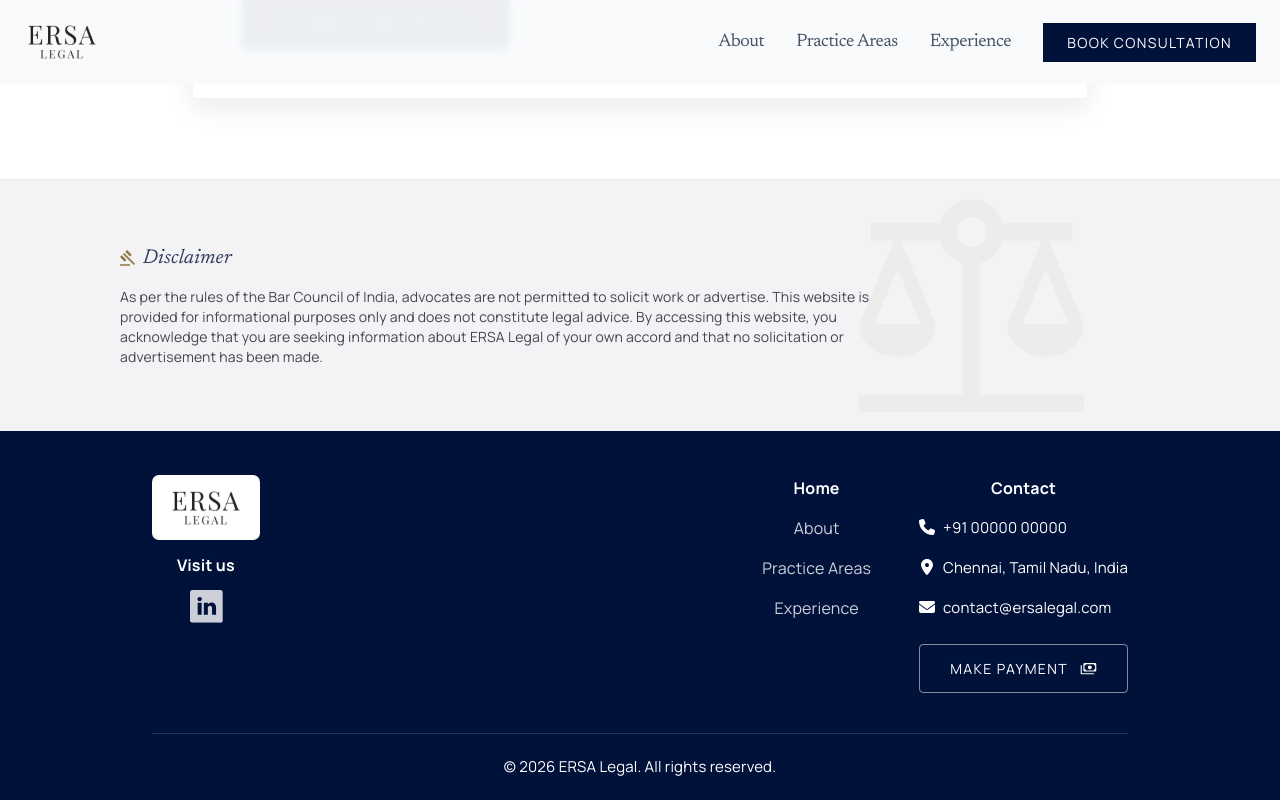
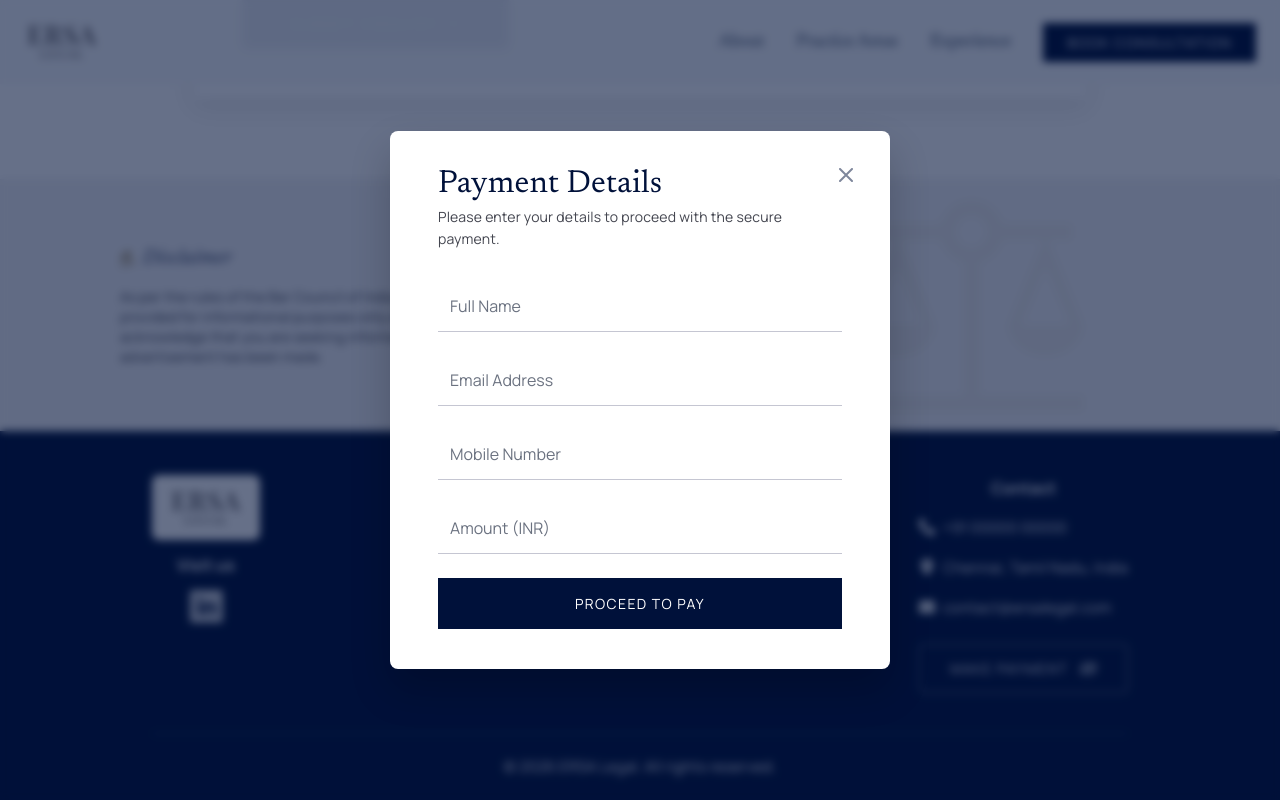
Before and after one commit to karthi-100/L-port, a React (Vite) app in the folder frontend/: page / in a window 1280 px wide. Both pictures are taken after a click on the button "MAKE PAYMENT". Shown: the part 4305-5105 px from the top of the page. Built offline with nearby package versions, Linux system fonts and the light colour scheme.

Commit message:
fix: frontend

```diff
--- a/frontend/index.html
+++ b/frontend/index.html
@@ -13,14 +13,14 @@
     <link rel=\"preconnect\" href=\"https://fonts.gstatic.com\" crossorigin />
         <!-- Open Graph Meta Tags for Social Media -->
     <meta property="og:type" content="website" />
-    <meta property="og:title" content="ERSA Legal - Boutique Legal Practice in Chennai" />
+    <meta property="og:title" content="ERSA Legal - Legal Practice in Chennai" />
     <meta property="og:description" content="Expert legal services in dispute resolution, corporate advisory, international law, customs & taxation, intellectual property, real estate, and healthcare compliance." />
     <meta property="og:url" content="https://ersalegal.com" />
     <meta property="og:site_name" content="ERSA Legal" />
 
     <!-- Twitter Card Meta Tags -->
     <meta name="twitter:card" content="summary_large_image" />
-    <meta name="twitter:title" content="ERSA Legal - Boutique Legal Practice in Chennai" />
+    <meta name="twitter:title" content="ERSA Legal - Legal Practice in Chennai" />
     <meta name="twitter:description" content="Expert legal services in dispute resolution, corporate advisory, international law, and more." />
 
     <!-- Additional SEO -->
@@ -28,7 +28,7 @@
     <meta name="revisit-after" content="7 days" />
     <meta http-equiv="X-UA-Compatible" content="IE=edge" />
 
-    <title>ERSA Legal - Boutique Legal Practice in Chennai | Expert Legal Services</title>
+    <title>ERSA Legal - Legal Practice in Chennai | Expert Legal Services</title>
   </head>
   <body>
     <div id="root"></div>
--- a/frontend/src/components/ERSALegalClaude.tsx
+++ b/frontend/src/components/ERSALegalClaude.tsx
@@ -20,6 +20,7 @@ import IconDisclaimer from "../assets/icon-disclaimer-icon.svg";
 import IconMakePayment from "../assets/icon-make-payment.svg";
 import IconArrowDown from "../assets/icon-arrow-down.svg";
 import { ExpertiseModal, type ExpertiseDetails } from "./ExpertiseModal";
+import { PaymentModal } from "./PaymentModal";
 import LawLibrary from "../assets/law-library.png"
 import AboutImage from "../assets/about-image.jpeg"
 
@@ -845,7 +846,10 @@ DisclaimerSection.displayName = "DisclaimerSection";
 
 
 // ─── Footer ───────────────────────────────────────────────────────────────────
-const Footer: React.FC = memo(() => {
+interface FooterProps {
+  onOpenPayment: () => void;
+}
+const Footer: React.FC<FooterProps> = memo(({ onOpenPayment }) => {
   const [ref, visible] = useIntersectionObserver();
   return (
     <footer ref={ref} className={`ersa-footer scroll-animate ${visible ? "visible" : ""}`}>
@@ -907,7 +911,7 @@ const Footer: React.FC = memo(() => {
             onMouseLeave={(e) => {
               e.currentTarget.style.background = "transparent";
               e.currentTarget.style.borderColor = "rgba(255,255,255,0.5)";
-            }} onClick={() => alert('Payment portal coming soon.')}>
+            }} onClick={onOpenPayment}>
             Make Payment <img src={imgArrowPayment} alt="" loading="lazy" style={{ width: 17, height: 12 }} />
           </button>
         </div>
@@ -924,6 +928,8 @@ Footer.displayName = "Footer";
 
 // ─── Root ─────────────────────────────────────────────────────────────────────
 const ERSALegalClaude: React.FC = () => {
+  const [isPaymentModalOpen, setIsPaymentModalOpen] = useState(false);
+
   return (
     <div style={{ width: "100%" }}>
       <style>{GLOBAL_CSS}</style>
@@ -934,8 +940,9 @@ const ERSALegalClaude: React.FC = () => {
         <AboutSection />
         <ContactSection />
         <DisclaimerSection />
-        <Footer />
+        <Footer onOpenPayment={() => setIsPaymentModalOpen(true)} />
       </div>
+      <PaymentModal isOpen={isPaymentModalOpen} onClose={() => setIsPaymentModalOpen(false)} />
     </div>
   );
 };
--- /dev/null
+++ b/frontend/src/components/PaymentModal.tsx
@@ -0,0 +1,193 @@
+import React, { useEffect, useState } from "react";
+
+interface PaymentModalProps {
+  isOpen: boolean;
+  onClose: () => void;
+}
+
+export const PaymentModal: React.FC<PaymentModalProps> = ({ isOpen, onClose }) => {
+  const [show, setShow] = useState(false);
+  const [amount, setAmount] = useState("");
+  const [name, setName] = useState("");
+  const [email, setEmail] = useState("");
+  const [phone, setPhone] = useState("");
+  const [loading, setLoading] = useState(false);
+
+  useEffect(() => {
+    if (isOpen) {
+      setShow(true);
+      document.body.style.overflow = 'hidden';
+      // Dynamically load Razorpay script
+      const script = document.createElement('script');
+      script.src = 'https://checkout.razorpay.com/v1/checkout.js';
+      script.async = true;
+      document.body.appendChild(script);
+    } else {
+      setShow(false);
+      document.body.style.overflow = '';
+      setAmount("");
+      setName("");
+      setEmail("");
+      setPhone("");
+    }
+    return () => { document.body.style.overflow = ''; };
+  }, [isOpen]);
+
+  if (!isOpen && !show) return null;
+
+  const handlePayment = async () => {
+    if (!amount || !name || !email || !phone) {
+      alert("Please fill in all details");
+      return;
+    }
+
+    setLoading(true);
+    try {
+      const backendUrl = import.meta.env.VITE_BACKEND_URL || "http://localhost:8000";
+
+      // 1. Create order on backend
+      // Amount is in rupees, backend expects paisa
+      const orderRes = await fetch(`${backendUrl}/payment/create-order`, {
+        method: "POST",
+        headers: { "Content-Type": "application/json" },
+        body: JSON.stringify({
+          amount: parseInt(amount, 10) * 100,
+          currency: "INR",
+          customer_name: name,
+          customer_email: email,
+          customer_phone: phone,
+          description: "Professional Fee Settlement"
+        })
+      });
+
+      if (!orderRes.ok) throw new Error("Failed to create order");
+      const orderData = await orderRes.json();
+
+      // 2. Open Razorpay checkout
+      const options = {
+        key: import.meta.env.VITE_RAZORPAY_KEY_ID || "rzp_test_SeBI70mR1TKIHZ",
+        amount: orderData.amount,
+        currency: orderData.currency,
+        name: "ERSA Legal",
+        description: "Professional Fee Settlement",
+        order_id: orderData.order_id,
+        handler: async function (response: any) {
+          // 3. Verify payment on backend
+          try {
+            const verifyRes = await fetch(`${backendUrl}/payment/verify`, {
+              method: "POST",
+              headers: { "Content-Type": "application/json" },
+              body: JSON.stringify({
+                razorpay_order_id: response.razorpay_order_id,
+                razorpay_payment_id: response.razorpay_payment_id,
+                razorpay_signature: response.razorpay_signature
+              })
+            });
+            const verifyData = await verifyRes.json();
+            if (verifyRes.ok && verifyData.status === "success") {
+              alert("Payment successful!");
+              onClose();
+            } else {
+              alert("Payment verification failed. Please contact support.");
+            }
+          } catch (e) {
+            alert("Error verifying payment");
+          }
+        },
+        prefill: {
+          name: name,
+          email: email,
+          contact: phone
+        },
+        theme: {
+          color: "#00113a"
+        }
+      };
+
+      const rzp1 = new (window as any).Razorpay(options);
+      rzp1.on('payment.failed', function (response: any){
+        alert("Payment Failed: " + response.error.description);
+      });
+      rzp1.open();
+
+    } catch (err) {
+      console.error(err);
+      alert("Failed to initialize payment");
+    } finally {
+      setLoading(false);
+    }
+  };
+
+  const inputStyle: React.CSSProperties = {
+    width: "100%", borderBottom: "1px solid #c5c6d2",
+    borderTop: "none", borderLeft: "none", borderRight: "none",
+    padding: "13px 12px 14px", fontFamily: "'Manrope', sans-serif",
+    fontSize: 16, color: "#1a1a2e", background: "transparent", outline: "none",
+    marginBottom: "24px"
+  };
+
+  return (
+    <div style={{
+      position: 'fixed', inset: 0, zIndex: 1000,
+      display: 'flex', alignItems: 'center', justifyContent: 'center',
+      padding: '24px', opacity: show ? 1 : 0, transition: 'opacity 0.3s ease',
+      pointerEvents: show ? 'auto' : 'none'
+    }}>
+      <div
+        style={{ position: 'absolute', inset: 0, background: 'rgba(0,17,58,0.6)', backdropFilter: 'blur(4px)' }}
+        onClick={onClose}
+      />
+
+      <div style={{
+        position: 'relative', background: '#fff', width: '100%', maxWidth: '500px',
+        maxHeight: '90vh', overflowY: 'auto', borderRadius: '8px',
+        boxShadow: '0 20px 40px rgba(0,0,0,0.2)', padding: '40px 48px',
+        transform: show ? 'translateY(0)' : 'translateY(20px)',
+        transition: 'transform 0.4s cubic-bezier(0.25, 0.8, 0.25, 1)',
+        textAlign: 'left'
+      }}>
+        <button onClick={onClose} style={{
+          position: 'absolute', top: '24px', right: '24px', background: 'none', border: 'none',
+          cursor: 'pointer', padding: '8px', opacity: 0.5, transition: 'opacity 0.2s', display: 'flex'
+        }} onMouseEnter={(e) => e.currentTarget.style.opacity = '1'} onMouseLeave={(e) => e.currentTarget.style.opacity = '0.5'}>
+          <svg width="24" height="24" viewBox="0 0 24 24" fill="none" stroke="#00113a" strokeWidth="2">
+            <path d="M18 6L6 18M6 6l12 12" strokeLinecap="round" strokeLinejoin="round"/>
+          </svg>
+        </button>
+
+        <h3 style={{
+          fontFamily: "'Newsreader', Georgia, serif", fontSize: '32px', color: '#00113a',
+          margin: '0 0 8px', fontWeight: 400
+        }}>
+          Payment Details
+        </h3>
+        <p style={{
+          fontFamily: "'Manrope', sans-serif", fontSize: '14px', color: '#444650',
+          lineHeight: '22px', margin: '0 0 32px'
+        }}>
+          Please enter your details to proceed with the secure payment.
+        </p>
+
+        <input type="text" placeholder="Full Name" style={inputStyle} value={name} onChange={(e) => setName(e.target.value)} />
+        <input type="email" placeholder="Email Address" style={inputStyle} value={email} onChange={(e) => setEmail(e.target.value)} />
+        <input type="tel" placeholder="Mobile Number" style={inputStyle} value={phone} onChange={(e) => setPhone(e.target.value)} />
+        <input type="number" placeholder="Amount (INR)" style={inputStyle} value={amount} onChange={(e) => setAmount(e.target.value)} />
+
+        <button
+          onClick={handlePayment}
+          disabled={loading}
+          style={{
+            background: '#00113a', color: '#fff', border: 'none', cursor: loading ? 'not-allowed' : 'pointer',
+            padding: '16px 32px', fontFamily: "'Manrope', sans-serif", width: '100%',
+            fontSize: '14px', letterSpacing: '1.4px', textTransform: 'uppercase',
+            transition: 'background 0.2s', opacity: loading ? 0.8 : 1
+          }}
+          onMouseEnter={(e) => { if(!loading) e.currentTarget.style.background = '#001a4d'; }}
+          onMouseLeave={(e) => { if(!loading) e.currentTarget.style.background = '#00113a'; }}
+        >
+          {loading ? 'Processing...' : 'Proceed to Pay'}
+        </button>
+      </div>
+    </div>
+  );
+};
```
